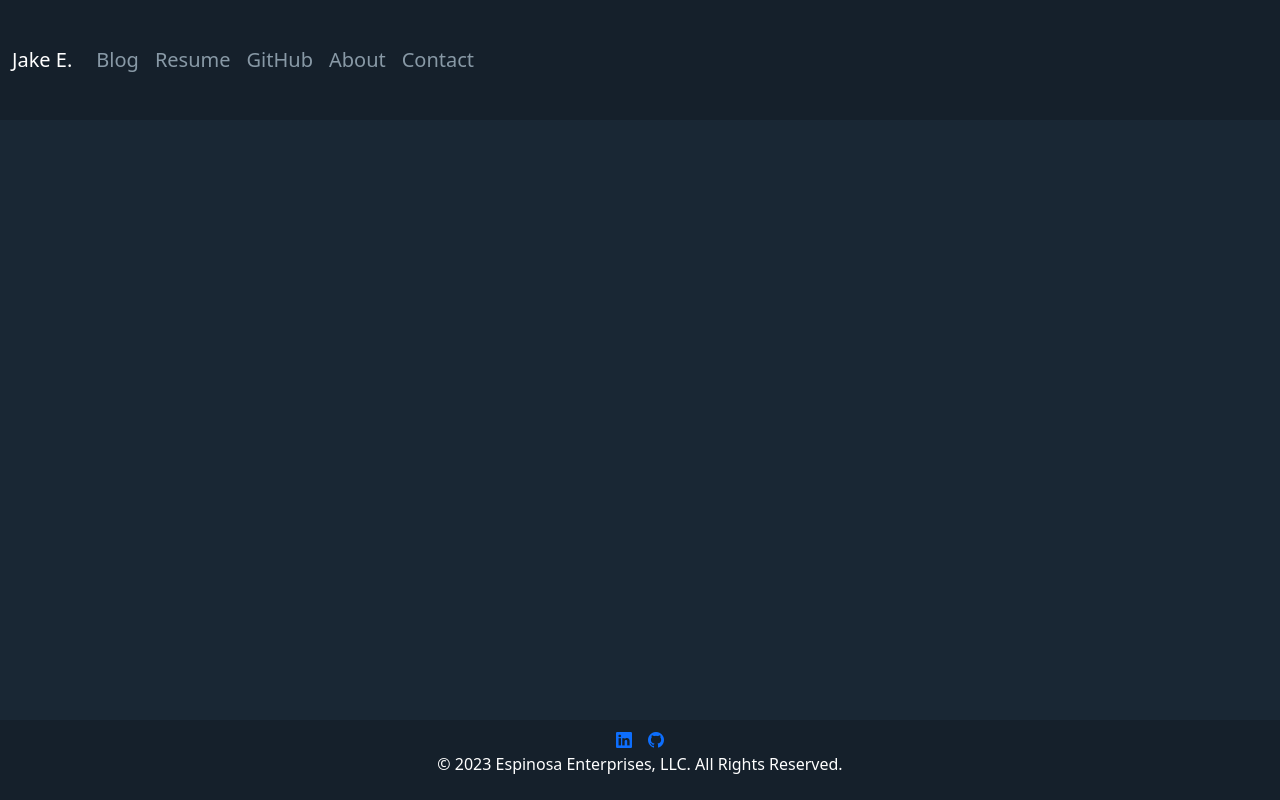
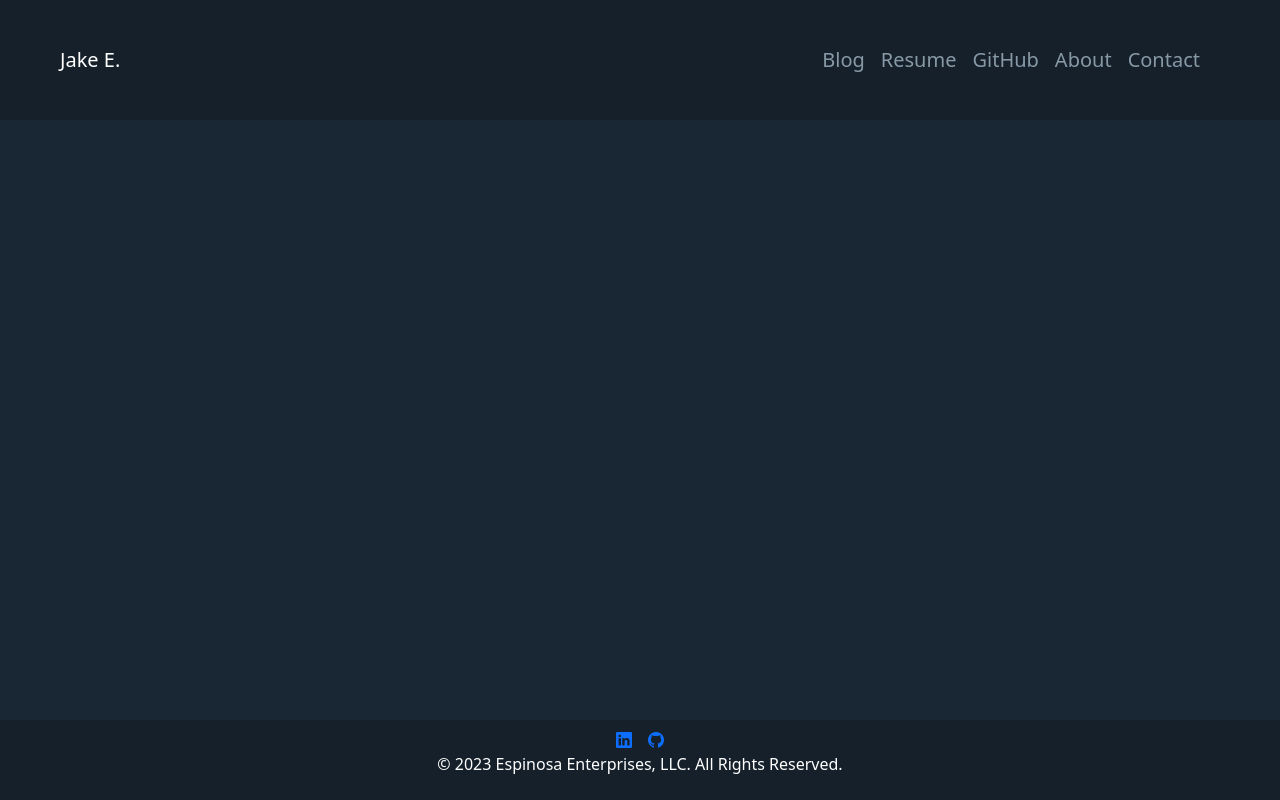
Before and after one commit to jakeEspinosa/portfolio, a Vue app: page / in a window 1280 px wide. Built offline with nearby package versions, Linux system fonts and the light colour scheme.

Commit message:
Space navbar.

```diff
--- a/src/components/main-view/HeaderComponent.vue
+++ b/src/components/main-view/HeaderComponent.vue
@@ -4,7 +4,7 @@ See LICENSE.txt for details.
 -->
 
 <template>
-  <nav class="navbar navbar-expand-lg main-bg dvh-15">
+  <nav class="navbar navbar-expand-lg main-bg dvh-15 px-5">
     <div class="container-fluid">
       <a class="navbar-brand main-text" href="#">Jake E.</a>
       <button
@@ -19,7 +19,9 @@ See LICENSE.txt for details.
         <span class="navbar-toggler-icon"></span>
       </button>
       <div class="collapse navbar-collapse" id="navbarSupportedContent">
-        <ul class="navbar-nav me-auto mb-2 mb-lg-0">
+        <ul
+          class="navbar-nav me-auto mb-2 mb-lg-0 container-fluid justify-content-end"
+        >
           <li class="nav-item">
             <a class="nav-link secondary-text fs-5" aria-current="page" href="#"
               >Blog</a
```
